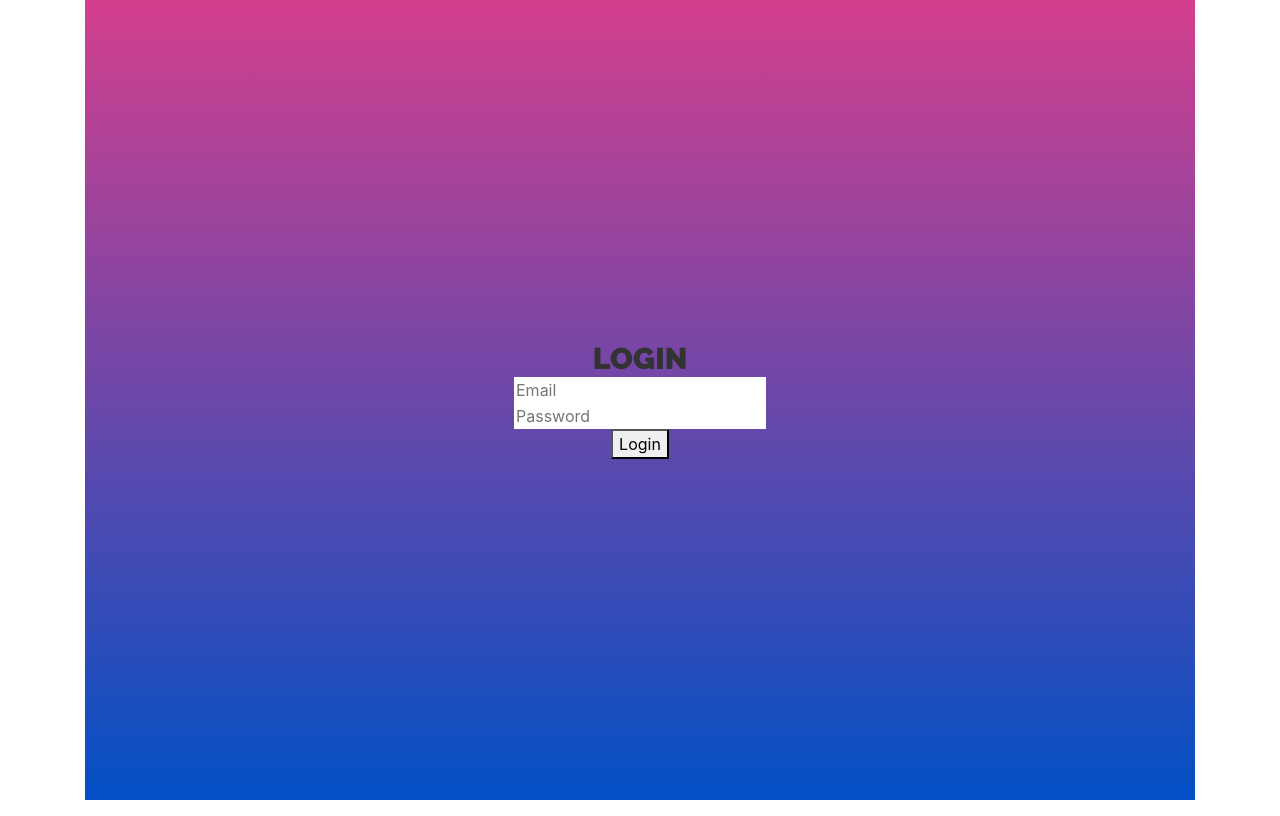
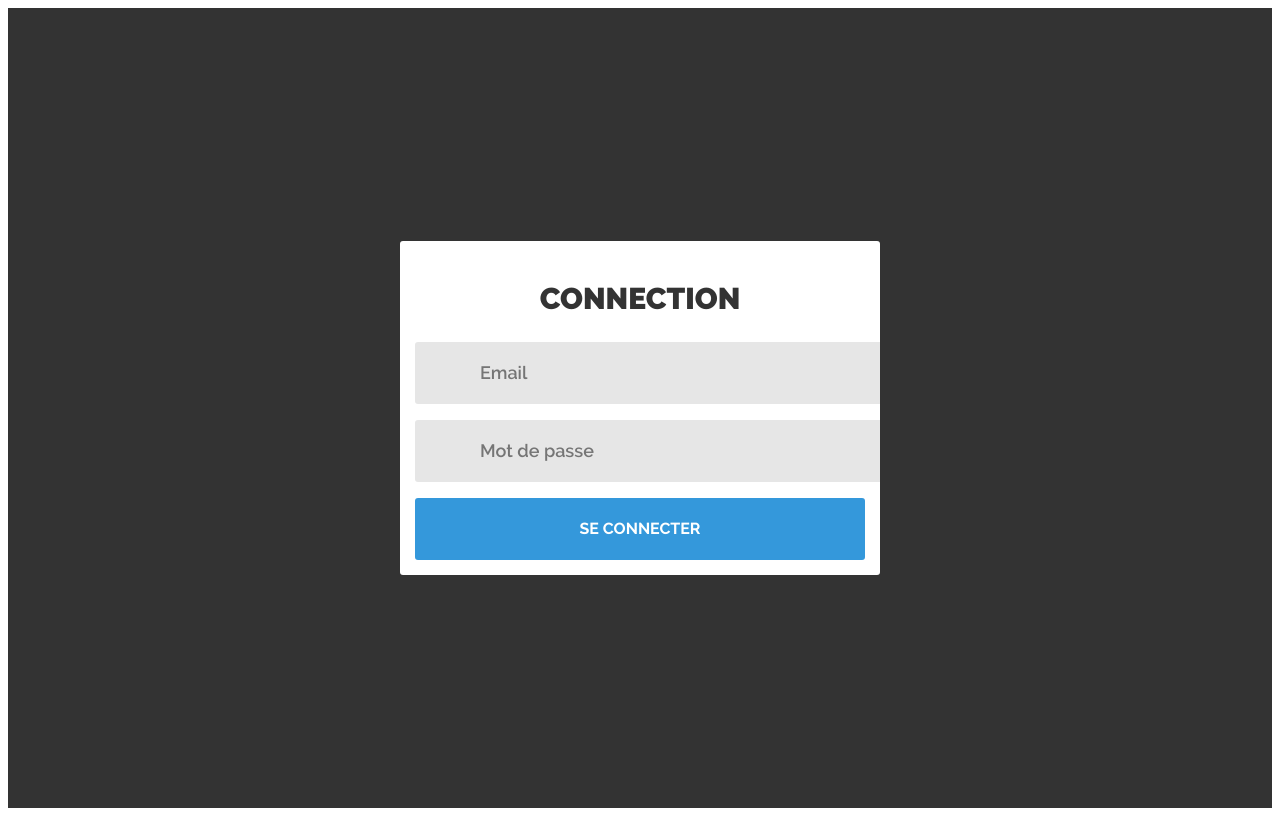
Before and after one commit to florianguigue/ProjetForum, an Angular app: page /login in a window 1280 px wide. Built offline with nearby package versions, Linux system fonts and the light colour scheme.

Commit message:
css to login page

```diff
--- a/angular.json
+++ b/angular.json
@@ -24,8 +24,7 @@
             ],
             "styles": [
               "src/styles.css",
-              "src/less/imports.less",
-              "node_modules/bootstrap/dist/css/bootstrap.min.css"
+              "src/less/imports.less"
             ],
             "scripts": [
               "node_modules/jquery/dist/jquery.min.js",
--- a/src/app/login/login.component.html
+++ b/src/app/login/login.component.html
@@ -1,40 +1,8 @@
-<div class="limiter">
-  <div class="login-container">
-    <div class="login-wrap">
-      <form class="login-form validate-form">
-					<span class="login-form-title">
-						Login
-					</span>
-
-        <div class="input-wrap validate-input" data-validate = "Un email valide est requis (exemple : exemple@domaine.abc)">
-          <input class="input" type="text" name="email" placeholder="Email">
-          <span class="focus-input"></span>
-          <span class="symbol-input">
-							<span class="lnr lnr-envelope"></span>
-						</span>
-        </div>
-
-        <div class="input-wrap validate-input" data-validate = "Un mot de passe est requis">
-          <input class="input" type="password" name="pass" placeholder="Password">
-          <span class="focus-input"></span>
-          <span class="symbol-input">
-							<span class="lnr lnr-lock"></span>
-						</span>
-        </div>
-
-       <!-- <div class="contact100-form-checkbox m-l-4">
-          <input class="input-checkbox100" id="ckb1" type="checkbox" name="remember-me">
-          <label class="label-checkbox100" for="ckb1">
-            Remember me
-          </label>
-        </div> -->
-
-        <div class="container-login-form-btn">
-          <button class="login-form-btn">
-            Login
-          </button>
-        </div>
-      </form>
-    </div>
+<div class="form-container">
+  <div class="login-form">
+    <h2>Connection</h2>
+    <input type="text" name="email" placeholder="Email">
+    <input type="password" name="password" placeholder="Mot de passe">
+    <button>Se connecter</button>
   </div>
 </div>
--- a/src/less/fonts.less
+++ b/src/less/fonts.less
@@ -7,3 +7,8 @@
   font-family: "Raleway-SemiBold";
   src: url(../assets/fonts/raleway/Raleway-SemiBold.ttf);
 }
+
+@font-face {
+  font-family: "Raleway-Bold";
+  src: url(../assets/fonts/raleway/Raleway-Bold.ttf);
+}
--- a/src/less/login.less
+++ b/src/less/login.less
@@ -1,6 +1,24 @@
 @import "less";
 
-.login-form-title {
+.form-container {
+  background-color: @black;
+  padding: 0;
+  margin: 0;
+  height: 100vh;
+  justify-content: center;
+  display: flex;
+  flex-wrap: wrap;
+  align-items: center;
+  align-content: center;
+
+  .login-form {
+    width: 450px;
+    border-radius: 3px;
+    background: @white;
+    overflow: hidden;
+    padding: 15px;
+
+    h2 {
       font-family: Raleway-Black;
       font-size: 30px;
       color: @black;
@@ -11,78 +29,40 @@
       display: block;
     }
 
-.limiter {
-  width: 100%;
-  margin: 0 auto;
-}
-
-.login-container {
-  width: 100%;
-  min-height: 100vh;
-  display: -webkit-box;
-  display: -webkit-flex;
-  display: -moz-box;
-  display: -ms-flexbox;
-  display: flex;
-  flex-wrap: wrap;
-  justify-content: center;
-  align-items: center;
-  padding: 15px;
-  background: #0250c5;
-  background: -webkit-linear-gradient(bottom, #0250c5, #d43f8d);
-  background: -o-linear-gradient(bottom, #0250c5, #d43f8d);
-  background: -moz-linear-gradient(bottom, #0250c5, #d43f8d);
-  background: linear-gradient(bottom, #0250c5, #d43f8d);
-  position: relative;
-}
-
-.wrap-login {
-  width: 450px;
-  background: @white;
-  border-radius: 3px;
-  overflow: hidden;
-}
-
-.container-login-form-btn {
-  width: 100%;
-  display: -webkit-box;
-  display: -webkit-flex;
-  display: -moz-box;
-  display: -ms-flexbox;
-  display: flex;
-  flex-wrap: wrap;
-  justify-content: center;
-}
-
     input {
       outline: none;
       border: none;
-
-  .input {
       font-family: Raleway-SemiBold;
       font-size: 18px;
       line-height: 1.2;
-    color: #686868;
-
+      color: @input-text-color;
       display: block;
       width: 100%;
-    background: #e6e6e6;
+      background: @white-grey;
       height: 62px;
       border-radius: 3px;
       padding: 0 30px 0 65px;
+      margin-bottom: 16px;
+    }
+
+    button {
+      outline: none !important;
+      border: none;
+
+      font-family: Raleway-Bold;
+      font-size: 16px;
+      line-height: 1.5;
+      color: @white;
+      text-transform: uppercase;
+      width: 100%;
+      height: 62px;
+      border-radius: 3px;
+      background: #3498db;
+      display: flex;
+      justify-content: center;
+      align-items: center;
+      padding: 0 25px;
+      transition: all .4s;
     }
   }
-
-
-.focus-input {
-  display: block;
-  position: absolute;
-  border-radius: 3px;
-  bottom: 0;
-  left: 0;
-  z-index: -1;
-  width: 100%;
-  height: 100%;
-  box-shadow: 0px 0px 0px 0px;
-  color: rgba(211,63,141, 0.6);
 }
```
Also changed, not shown: 1 other file (tests, documents, lock files or other folders). Lines whose indentation alone changed are shown as unchanged.
